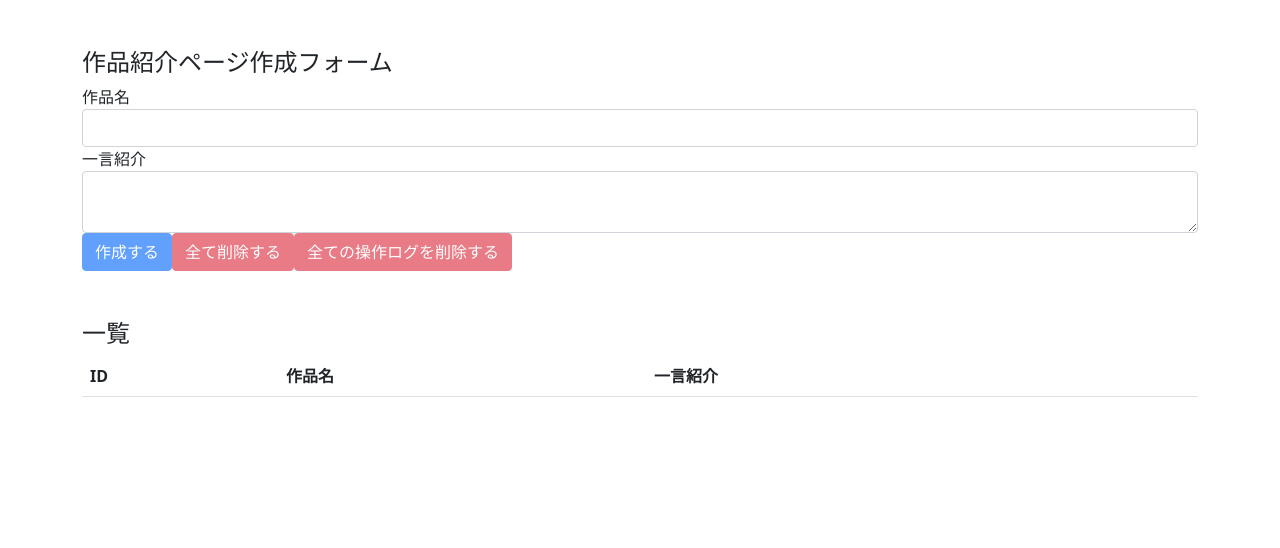
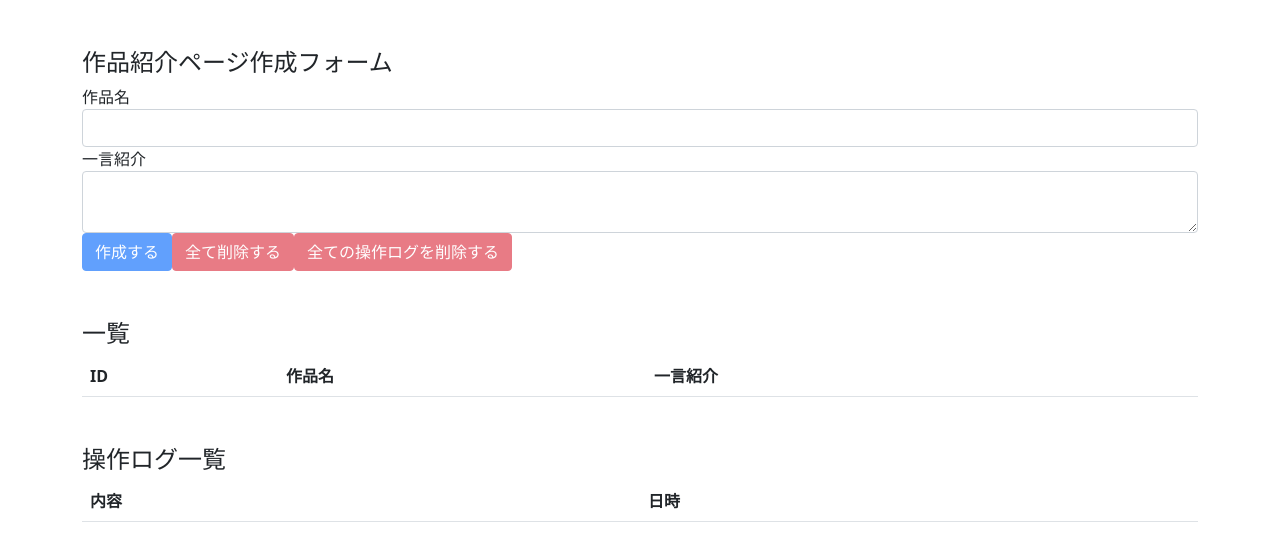
Before and after one commit to sil-co/React-hooks-101, a React (Create React App) app: page / in a window 1280 px wide. Shown: the top 548 px of the page. Built offline with nearby package versions, Linux system fonts and the light colour scheme.

Commit message:
display all operation logs

```diff
--- a/src/components/App.js
+++ b/src/components/App.js
@@ -4,6 +4,7 @@ import 'bootstrap/dist/css/bootstrap.min.css';
 
 import EventForm from './EventForm';
 import Events from './Events';
+import OperationLogs from './OperationLogs';
 import AppContext from '../contexts/AppContext';
 import reducer from '../reducers';
 
@@ -19,6 +20,7 @@ const App = () => {
       <div className="container">
         <EventForm />
         <Events />
+        <OperationLogs />
       </div>
     </AppContext.Provider>
   );
--- a/src/components/EventForm.js
+++ b/src/components/EventForm.js
@@ -19,7 +19,7 @@ const EventForm = () => {
 
     dispatch({
       type: ADD_OPERATION_LOG,
-      description: '一言を追加しました。',
+      description: '作品を追加しました。',
       operatedAt: timeCurrentIso8601()
     })
 
--- /dev/null
+++ b/src/components/OperationLog.js
@@ -0,0 +1,14 @@
+import React from 'react';
+
+const OperationLog = ({ operationLog }) => {
+  return (
+    <>
+      <tr>
+        <td>{operationLog.description}</td>
+        <td>{operationLog.operatedAt}</td>
+      </tr>
+    </>
+  )
+};
+
+export default OperationLog;
--- /dev/null
+++ b/src/components/OperationLogs.js
@@ -0,0 +1,32 @@
+import React, { useContext } from 'react';
+
+import AppContext from '../contexts/AppContext';
+import OperationLog from './OperationLog';
+
+const OperationLogs = () => {
+  const { state } = useContext(AppContext);
+  return (
+    <>
+      <h4 className="mt-5">操作ログ一覧</h4>
+      <table className="table table-hover">
+        <thead>
+          <tr>
+            <th>内容</th>
+            <th>日時</th>
+          </tr>
+        </thead>
+        <tbody>
+          {
+            state.operationLogs.map((operationLog, index) => {
+              return (
+              <OperationLog key={index} operationLog={operationLog} />
+              );
+            })
+          }
+        </tbody>
+      </table>
+    </>
+  );
+};
+
+export default OperationLogs;
```
